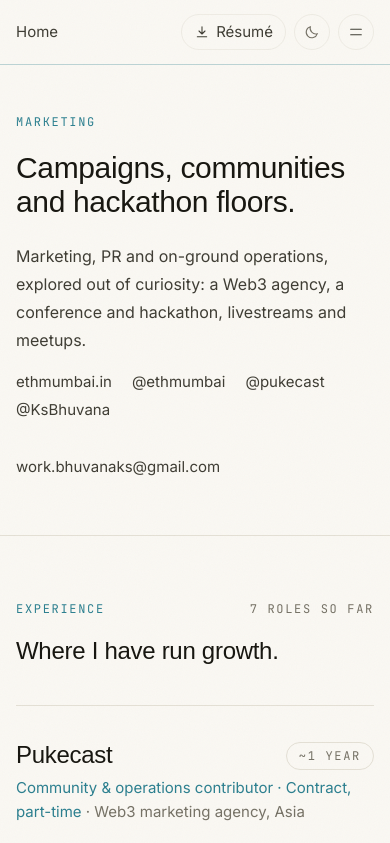
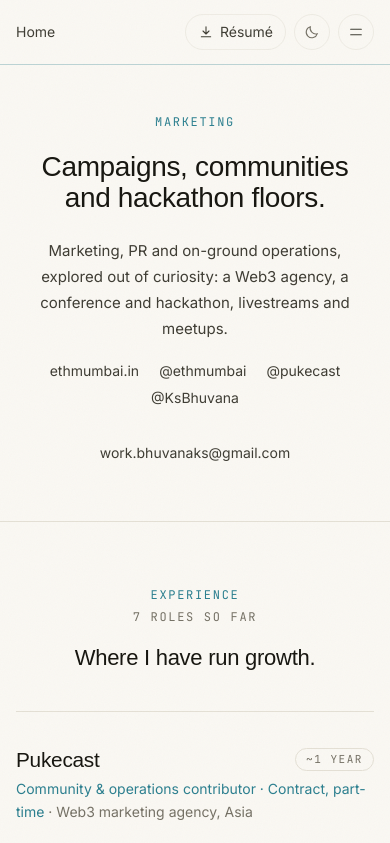
Before and after one commit to bhuvanaks02/portfolio-website, a Next.js app: page /marketing in a window 390 px wide. Shown: the top 843 px of the page. Built offline with nearby package versions, Linux system fonts and the light colour scheme; a web font is replaced by a local one.

Commit message:
Centre the phone layout with smaller type, shrink the date pills, drop the line under role titles

```diff
--- a/src/app/globals.css
+++ b/src/app/globals.css
@@ -20,9 +20,9 @@
   --color-accent: var(--accent);
   --color-accent-soft: var(--accent-soft);
 
-  --text-display: clamp(2.5rem, 8vw, 5.75rem);
-  --text-title: clamp(1.875rem, 4.5vw, 3.25rem);
-  --text-section: clamp(1.5rem, 2.6vw, 2rem);
+  --text-display: clamp(2.25rem, 8vw, 5.75rem);
+  --text-title: clamp(1.75rem, 4.5vw, 3.25rem);
+  --text-section: clamp(1.375rem, 2.6vw, 2rem);
 
   --ease-out-soft: cubic-bezier(0.22, 1, 0.36, 1);
 }
@@ -162,9 +162,21 @@ html.has-cursor * {
 /* One text scale for phones: labels 12, small text 15, body 16, so the same
    kind of text is the same size on every page. Larger screens are unchanged. */
 @media (max-width: 639.98px) {
+  body {
+    font-size: 0.9375rem;
+  }
   .text-sm {
+    font-size: 0.875rem;
+    line-height: 1.45rem;
+  }
+  .text-base {
     font-size: 0.9375rem;
-    line-height: 1.5rem;
+  }
+  .text-lg {
+    font-size: 1rem;
+  }
+  .text-xl {
+    font-size: 1.0625rem;
   }
   .text-xs {
     font-size: 0.8125rem;
@@ -177,10 +189,10 @@ html.has-cursor * {
     letter-spacing: -0.012em;
   }
   .text-3xl {
-    font-size: 1.75rem;
+    font-size: 1.5rem;
   }
   .text-2xl {
-    font-size: 1.5rem;
+    font-size: 1.3rem;
   }
   .leading-relaxed {
     line-height: 1.75;
--- a/src/app/marketing/page.tsx
+++ b/src/app/marketing/page.tsx
@@ -33,17 +33,17 @@ export default function MarketingPage() {
   return (
     <>
       <header className="px-4 pt-12 pb-14 sm:px-8 sm:pt-20 sm:pb-16">
-        <div className="mx-auto max-w-5xl">
+        <div className="mx-auto max-w-5xl text-center sm:text-left">
           <p className="label text-accent">Marketing</p>
-          <h1 className="display mt-5 max-w-3xl text-title">
+          <h1 className="display mx-auto mt-5 max-w-3xl text-title sm:mx-0">
             Campaigns, communities and hackathon floors.
           </h1>
-          <p className="mt-6 max-w-2xl leading-relaxed text-ink-soft">
+          <p className="mx-auto mt-6 max-w-2xl sm:mx-0 leading-relaxed text-ink-soft">
             Marketing, PR and on-ground operations, explored out of curiosity:
             a Web3 agency, a conference and hackathon, livestreams and
             meetups.
           </p>
-          <p className="mt-4 flex flex-wrap gap-x-5 gap-y-1 text-sm text-ink-soft">
+          <p className="mt-4 flex flex-wrap justify-center gap-x-5 gap-y-1 text-sm text-ink-soft sm:justify-start">
             <a
               href="https://www.ethmumbai.in/"
               target="_blank"
@@ -129,7 +129,7 @@ export default function MarketingPage() {
                   )}
                 </h3>
                 {role.period && (
-                  <span className="label whitespace-nowrap rounded-full border border-rule px-3 py-1 tabular-nums">
+                  <span className="label whitespace-nowrap rounded-full border border-rule px-2.5 py-0.5 text-[0.6875rem]! tabular-nums sm:px-3 sm:py-1">
                     {role.period}
                   </span>
                 )}
--- a/src/app/side-quests/page.tsx
+++ b/src/app/side-quests/page.tsx
@@ -15,12 +15,12 @@ export default function SideQuestsPage() {
   return (
     <>
       <header className="px-4 pt-12 pb-14 sm:px-8 sm:pt-20 sm:pb-16">
-        <div className="mx-auto max-w-5xl">
+        <div className="mx-auto max-w-5xl text-center sm:text-left">
           <p className="label text-accent">Side quests</p>
-          <h1 className="display mt-5 max-w-3xl text-title">
+          <h1 className="display mx-auto mt-5 max-w-3xl text-title sm:mx-0">
             Everything that is not tech.
           </h1>
-          <p className="mt-6 max-w-2xl font-serif text-xl italic leading-snug text-ink-soft">
+          <p className="mx-auto mt-6 max-w-2xl sm:mx-0 font-serif text-xl italic leading-snug text-ink-soft">
             {sideQuests.intro}
           </p>
         </div>
@@ -74,7 +74,7 @@ export default function SideQuestsPage() {
                   {race.name}
                   <span className="text-ink-muted"> · {race.distance}</span>
                 </p>
-                <span className="label whitespace-nowrap rounded-full border border-rule px-3 py-1 tabular-nums">
+                <span className="label whitespace-nowrap rounded-full border border-rule px-2.5 py-0.5 text-[0.6875rem]! tabular-nums sm:px-3 sm:py-1">
                   {race.year}
                 </span>
               </li>
--- a/src/components/hero.tsx
+++ b/src/components/hero.tsx
@@ -31,11 +31,11 @@ export function Hero() {
         className="pointer-events-none absolute -top-24 right-0 size-[28rem] rounded-full bg-accent-soft opacity-70 blur-3xl sm:right-[8%]"
       />
       <div className="relative mx-auto max-w-5xl">
-        <div className="flex flex-col-reverse gap-8 sm:flex-row sm:items-center sm:justify-between sm:gap-10">
+        <div className="flex flex-col-reverse items-center gap-8 text-center sm:flex-row sm:text-left sm:items-center sm:justify-between sm:gap-10">
           <div className="min-w-0">
             {site.availability.open && (
               <p data-rise style={{ animationDelay: "0s" }}
-                className="label flex items-center gap-2 text-accent"
+                className="label flex items-center justify-center gap-2 text-accent sm:justify-start"
               >
                 <span className="relative flex size-1.5">
                   <span className="absolute inline-flex size-full animate-ping rounded-full bg-accent opacity-70" />
@@ -75,7 +75,7 @@ export function Hero() {
         </div>
 
         <p data-rise style={{ animationDelay: "0.16s" }}
-          className="mt-8 max-w-2xl border-l-2 border-accent/40 pl-5 text-lg leading-relaxed text-ink-soft sm:text-xl"
+          className="mx-auto mt-8 max-w-2xl text-center text-base leading-relaxed text-ink-soft sm:mx-0 sm:border-l-2 sm:border-accent/40 sm:pl-5 sm:text-left sm:text-xl"
         >
           <Tagline />
         </p>
--- a/src/components/page-nav.tsx
+++ b/src/components/page-nav.tsx
@@ -6,7 +6,7 @@ type Step = { href: string; label: string };
 export function PageNav({ back, next }: { back?: Step; next?: Step }) {
   return (
     <nav className="px-4 pb-10 pt-4 sm:px-8 sm:pb-14">
-      <div className="mx-auto flex max-w-5xl flex-wrap justify-between gap-x-10 gap-y-8 border-t border-rule pt-8">
+      <div className="mx-auto flex max-w-5xl flex-col items-center gap-y-8 text-center sm:flex-row sm:flex-wrap sm:items-start sm:justify-between sm:gap-x-10 sm:text-left border-t border-rule pt-8">
         {back && (
           <div>
             <p className="label text-accent">Previous</p>
@@ -19,7 +19,7 @@ export function PageNav({ back, next }: { back?: Step; next?: Step }) {
           </div>
         )}
         {next && (
-          <div className="ml-auto sm:text-right">
+          <div className="sm:ml-auto sm:text-right">
             <p className="label text-accent">Next</p>
             <Link
               href={next.href}
--- a/src/components/section.tsx
+++ b/src/components/section.tsx
@@ -16,12 +16,12 @@ export function Section({ id, label, title, note, children }: SectionProps) {
     <section id={id} className="defer-paint scroll-mt-16 border-t border-rule px-4 py-16 sm:px-8 sm:py-24">
       <div className="mx-auto max-w-5xl">
         <Reveal>
-          <div className="flex items-baseline justify-between gap-6">
+          <div className="flex flex-col items-center gap-1 text-center sm:flex-row sm:items-baseline sm:justify-between sm:gap-6 sm:text-left">
             <p className="label text-accent">{label}</p>
             {note && <p className="label">{note}</p>}
           </div>
           {title && (
-            <h2 className="display mt-5 max-w-2xl text-section">{title}</h2>
+            <h2 className="display mx-auto mt-5 max-w-2xl text-center text-section sm:mx-0 sm:text-left">{title}</h2>
           )}
         </Reveal>
         <div className="mt-10 sm:mt-12">{children}</div>
--- a/src/components/site-footer.tsx
+++ b/src/components/site-footer.tsx
@@ -10,11 +10,11 @@ export function SiteFooter() {
       id="contact"
       className="border-t border-rule px-4 py-10 sm:px-8 sm:py-16"
     >
-      <div className="mx-auto max-w-5xl">
+      <div className="mx-auto max-w-5xl text-center sm:text-left">
         <div className="grid gap-10 sm:grid-cols-[1.4fr_1fr]">
           <div>
             <p className="label">Contact</p>
-            <h2 className="display mt-4 text-section max-w-md">
+            <h2 className="display mx-auto mt-4 max-w-md text-section sm:mx-0">
               Got something to build, run or figure out? Let&apos;s talk.
             </h2>
             <a
@@ -47,7 +47,7 @@ export function SiteFooter() {
           </div>
         </div>
 
-        <p className="mt-8 text-right text-xs text-ink-muted">
+        <p className="mt-8 text-center sm:text-right text-xs text-ink-muted">
           <RetroDoor />
         </p>
       </div>
--- a/src/components/work-index.tsx
+++ b/src/components/work-index.tsx
@@ -26,7 +26,7 @@ export function WorkIndex() {
             <h3 className="display text-3xl leading-tight sm:text-4xl">
               {entry.company}
             </h3>
-            <span className="label whitespace-nowrap rounded-full border border-rule px-3 py-1 tabular-nums">
+            <span className="label whitespace-nowrap rounded-full border border-rule px-2.5 py-0.5 text-[0.6875rem]! tabular-nums sm:px-3 sm:py-1 sm:text-[0.6875rem]!">
               {entry.period}
             </span>
           </div>
@@ -52,7 +52,7 @@ export function WorkIndex() {
             </p>
           )}
 
-          <div className="mt-8 border-t border-rule">
+          <div className="mt-6">
             {entry.sections.map((section) => (
               <div
                 key={section.heading}
```
Also changed, not shown: src/app/work/page.tsx (+7 -5 lines).
